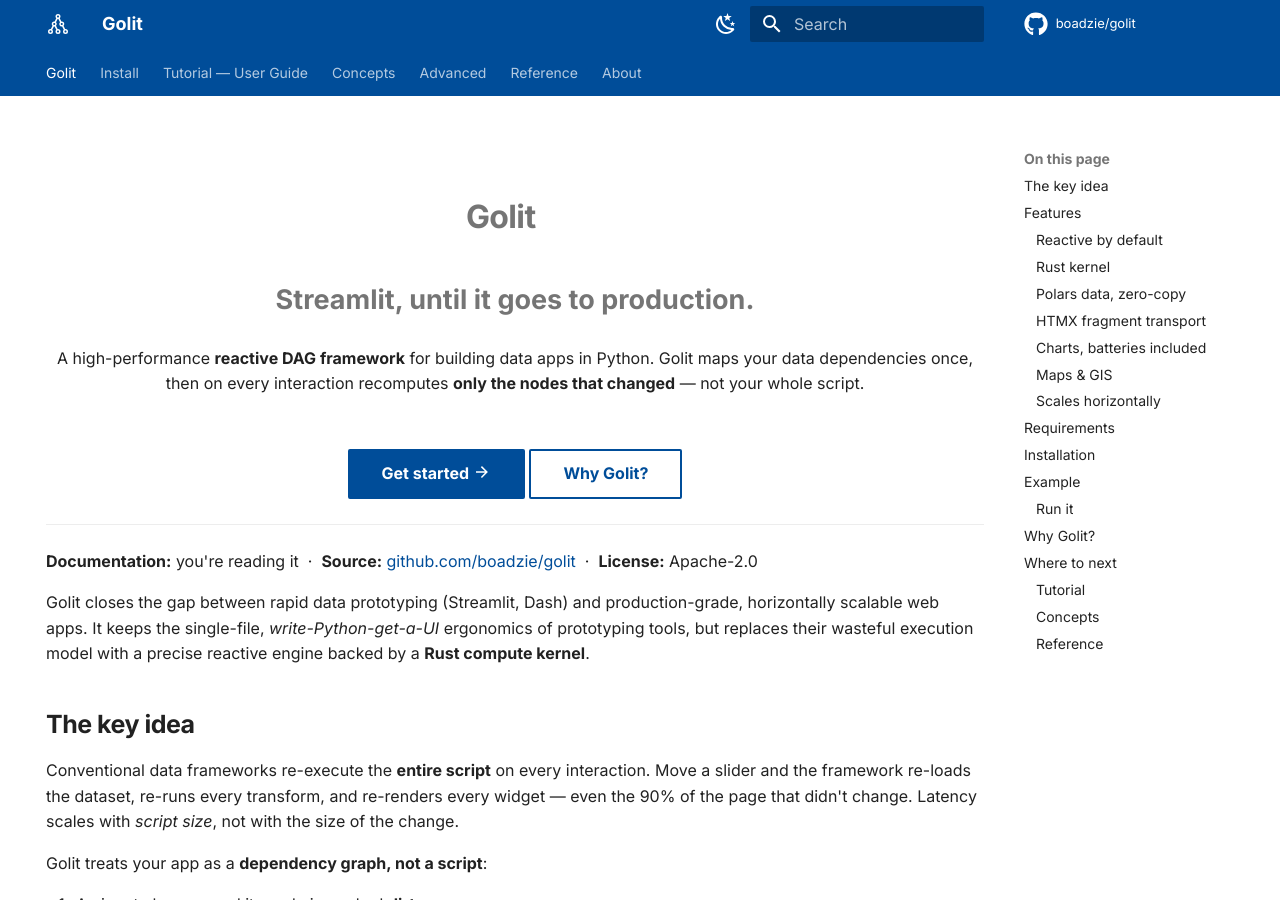
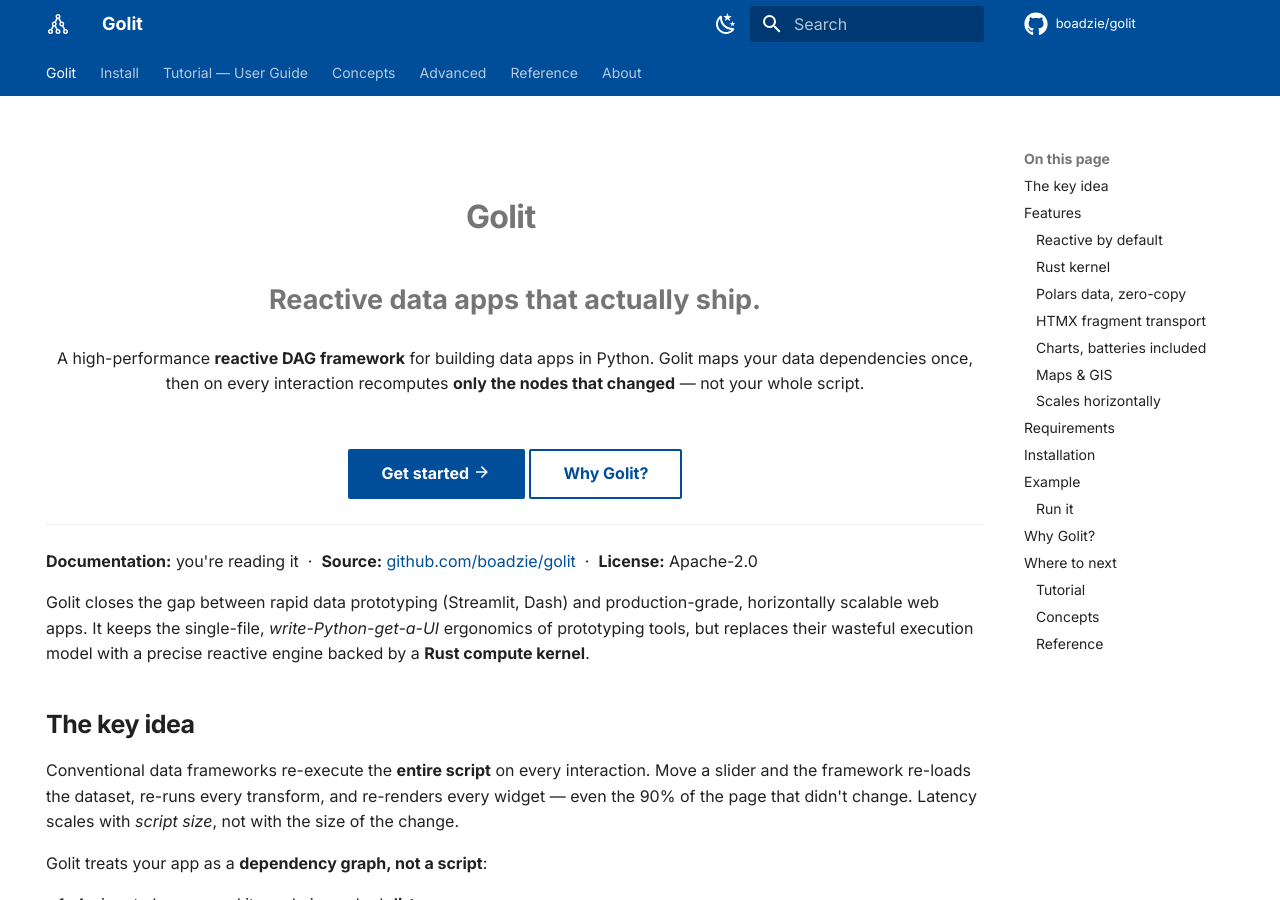
Before and after one commit to Boadzie/golit, an MkDocs documentation site: the page built from docs/index.md, in a window 1280 px wide and 900 px high. Built offline with MkDocs 1.6.1 and Material for MkDocs 9.7.7, drawn with Linux system fonts in a browser that asks for light colours; comment, search, counter and statistics services are not loaded.

Commit message:
docs: refresh tagline to "Reactive data apps that actually ship."

```diff
--- a/docs/index.md
+++ b/docs/index.md
@@ -7,7 +7,7 @@
 
 # Golit
 
-<p class="golit-tagline">Streamlit, until it goes to production.</p>
+<p class="golit-tagline">Reactive data apps that actually ship.</p>
 
 A high-performance **reactive DAG framework** for building data apps in Python. Golit maps your data dependencies once, then on every interaction recomputes **only the nodes that changed** — not your whole script.
 
--- a/mkdocs.yml
+++ b/mkdocs.yml
@@ -1,5 +1,5 @@
 site_name: Golit
-site_description: A high-performance reactive DAG framework for Python — Streamlit, until it goes to production.
+site_description: A high-performance reactive DAG framework for Python — reactive data apps that actually ship.
 site_author: Daniel Boadzie
 site_url: https://golit.dev/
 repo_url: https://github.com/boadzie/golit
--- a/pyproject.toml
+++ b/pyproject.toml
@@ -5,7 +5,7 @@
 [project]
 name = "golit"
 version = "1.0.0"
-description = "A high-performance Reactive DAG framework for Python — Streamlit, until it goes to production."
+description = "A high-performance Reactive DAG framework for Python — reactive data apps that actually ship."
 readme = "README.md"
 requires-python = ">=3.11"
 license = { text = "Apache-2.0" }
```
Also changed, not shown: CHANGELOG.md (+1 -1 lines), project_scope.md (+1 -1 lines), 1 other file.
